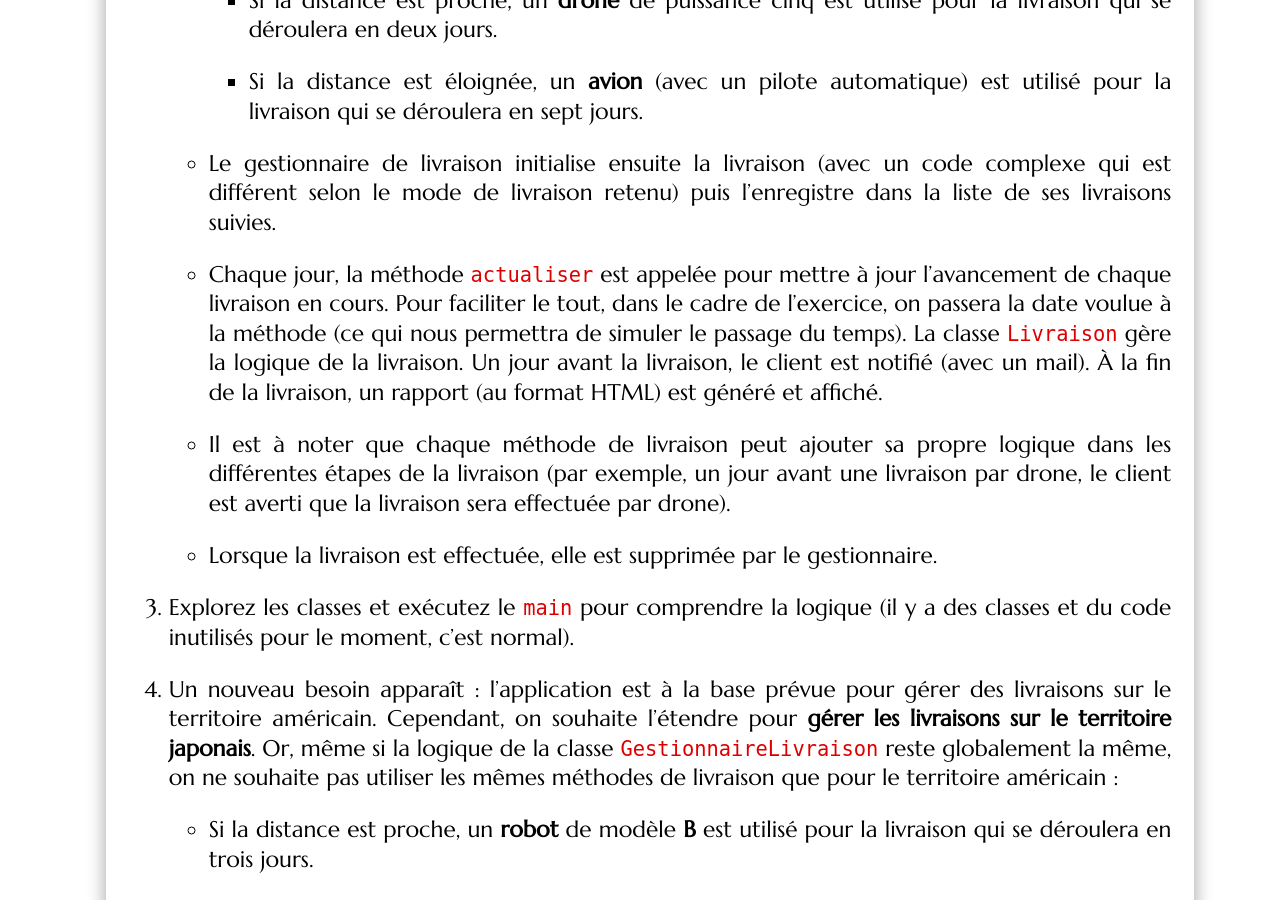
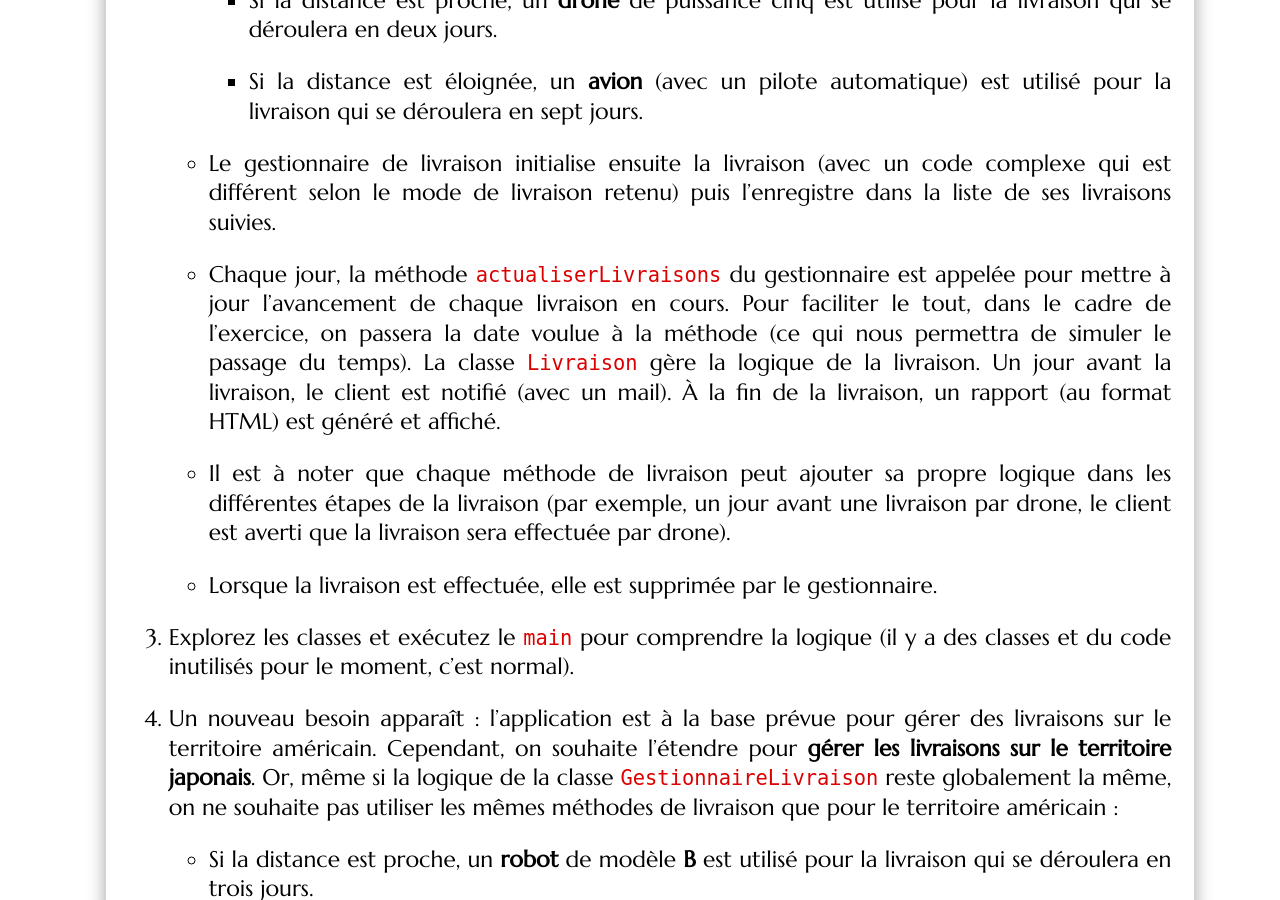
Before and after one commit to mgasquet/R304-QualiteDeveloppement, a Jekyll site: the page built from tutorials/tutorial4.md, in a window 1280 px wide and 900 px high, scrolled down 56508 px. Built offline with Jekyll 4.4.1, drawn with Linux system fonts in a browser that asks for light colours; some web fonts are replaced; some of the changed text lies outside the part shown.

Commit message:
petits fix

```diff
--- a/tutorials/tutorial4.md
+++ b/tutorials/tutorial4.md
@@ -1936,7 +1936,7 @@ Testons maintenant votre maîtrise du pattern **Méthode Fabrique** avec un nouv
 
    * Le gestionnaire de livraison initialise ensuite la livraison (avec un code complexe qui est différent selon le mode de livraison retenu) puis l'enregistre dans la liste de ses livraisons suivies.
 
-   * Chaque jour, la méthode `actualiser` est appelée pour mettre à jour l'avancement de chaque livraison en cours. Pour faciliter le tout, dans le cadre de l'exercice, on passera la date voulue à la méthode (ce qui nous permettra de simuler le passage du temps). La classe `Livraison` gère la logique de la livraison. Un jour avant la livraison, le client est notifié (avec un mail). À la fin de la livraison, un rapport (au format HTML) est généré et affiché.
+   * Chaque jour, la méthode `actualiserLivraisons` du gestionnaire est appelée pour mettre à jour l'avancement de chaque livraison en cours. Pour faciliter le tout, dans le cadre de l'exercice, on passera la date voulue à la méthode (ce qui nous permettra de simuler le passage du temps). La classe `Livraison` gère la logique de la livraison. Un jour avant la livraison, le client est notifié (avec un mail). À la fin de la livraison, un rapport (au format HTML) est généré et affiché.
 
    * Il est à noter que chaque méthode de livraison peut ajouter sa propre logique dans les différentes étapes de la livraison (par exemple, un jour avant une livraison par drone, le client est averti que la livraison sera effectuée par drone).
 
```
Also changed, not shown: other parts of tutorials/tutorial4.md (+5 -5 lines).
